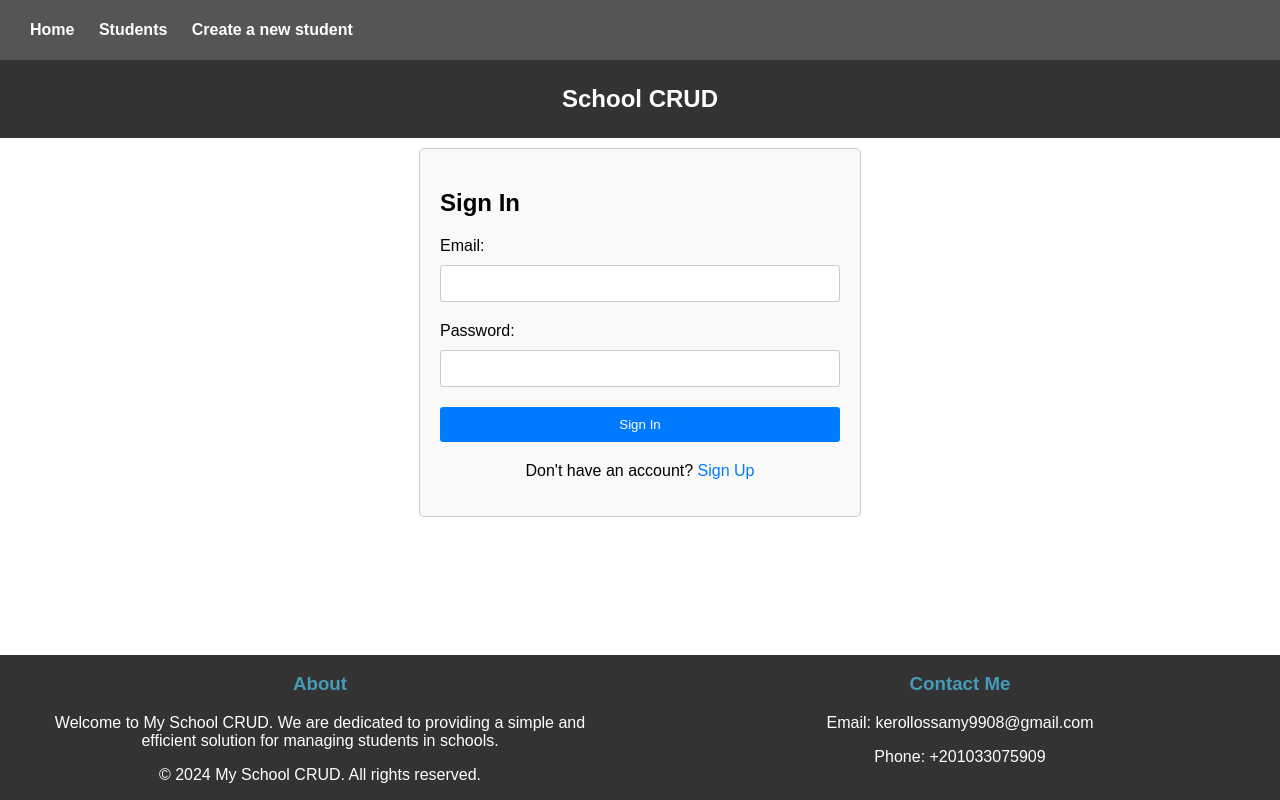
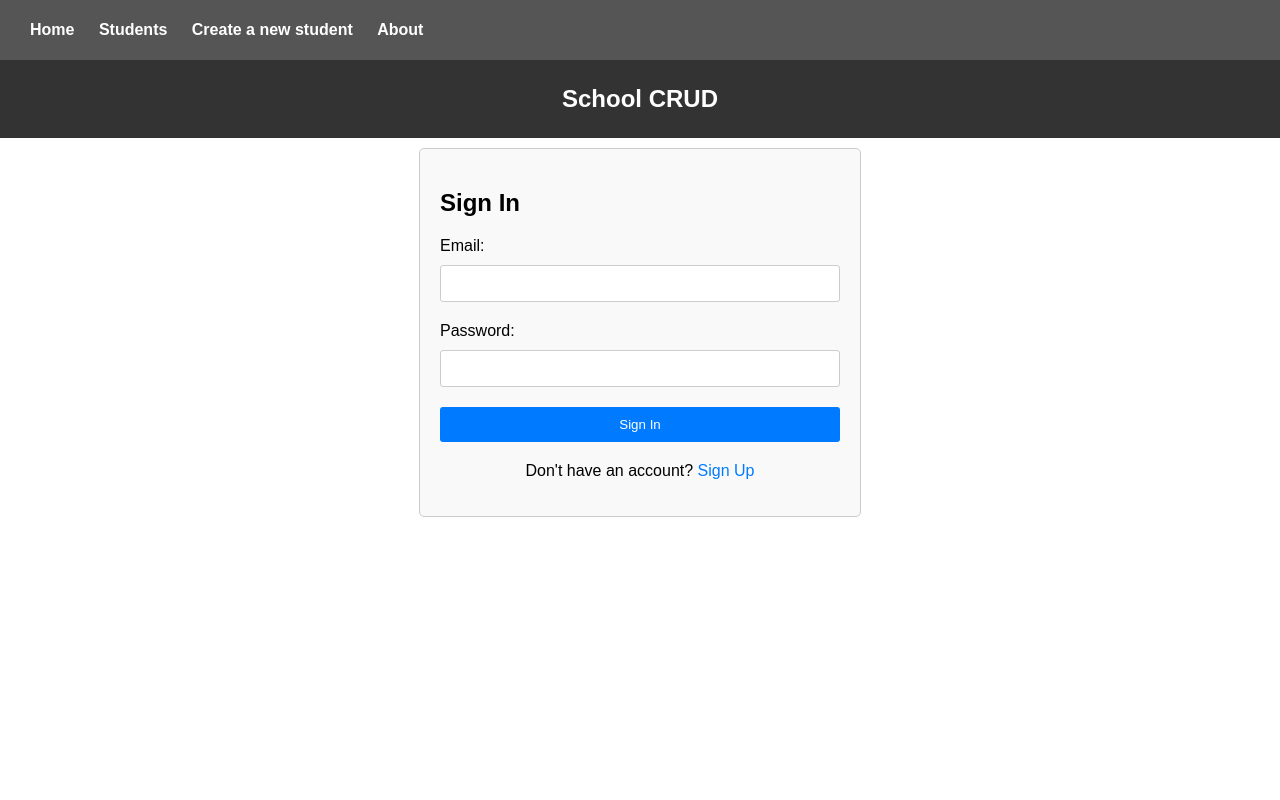
Before and after one commit to Mikerosoft99/School_CRUD_Demo, a Django app: page / in a window 1280 px wide. Run offline with Django 5.2, Linux system fonts and the light colour scheme.

Commit message:
Removed footer and added about page, Fixed pop up message position

```diff
--- a/day2/templates/day2/students.html
+++ b/day2/templates/day2/students.html
@@ -5,7 +5,6 @@
 {% endblock style %}
 {% block content %}
 <h2 class="title">Students List</h2>
-
 {% if students %}
     <table>
         <thead>
--- a/day2/views.py
+++ b/day2/views.py
@@ -98,3 +98,6 @@ def signin(request):
 def signout(request):
     request.session.clear()
     return redirect("signin")
+
+def about(request):
+    return render(request, "day2/about.html")
--- a/project/urls.py
+++ b/project/urls.py
@@ -14,7 +14,7 @@ Including another URLconf
     1. Import the include() function: from django.urls import include, path
     2. Add a URL to urlpatterns:  path('blog/', include('blog.urls'))
 """
-from day2.views import delete_student, home, signin, signout, signup, students, create_student, update_student
+from day2.views import about, delete_student, home, signin, signout, signup, students, create_student, update_student
 from django.contrib import admin
 from django.urls import path
 
@@ -28,4 +28,5 @@ urlpatterns = [
     path('create_student/',create_student, name='create_student'),
     path("delete_student/<int:id>",delete_student,name='delete_student'),
     path('update_student/<int:id>/',update_student, name='update_student'),
+    path('about/',about, name='about'),
 ]
--- a/static/css/base.css
+++ b/static/css/base.css
@@ -40,29 +40,19 @@ main {
   padding: 10px;
 }
 
-footer {
-  width: 100%;
-  background-color: #333;
-  color: #fff;
-  text-align: center;
-  position: fixed;
-  bottom: 0;
+.messages-container.fade-out {
+  animation: fadeOut 1s ease;
 }
 
-.footer-content {
-  display: flex;
-  flex-wrap: wrap;
-  justify-content: space-around;
-}
+@keyframes fadeOut {
+  from {
+    opacity: 1;
+  }
 
-.footer-left,
-.footer-right {
-  flex-basis: 45%;
-}
-
-.footer-left h3,
-.footer-right h3 {
-  color: #469bb8;
+  to {
+    opacity: 0;
+    display: none;
+  }
 }
 
 .messages {
@@ -71,6 +61,10 @@ footer {
   margin: 5px auto;
   padding: 0;
   text-align: center;
+  position: fixed;
+  top: 5px;
+  left: 50%;
+  transform: translateX(-50%);
 }
 
 .messages li {
--- a/static/css/sign.css
+++ b/static/css/sign.css
@@ -1,5 +1,4 @@
 .form-container {
-    display: block;
     max-width: 400px;
     margin: 0 auto;
     padding: 20px;
@@ -32,10 +31,11 @@
     border: none;
     border-radius: 3px;
     cursor: pointer;
+    transition: 0.3s ease;
 }
 
 .form-container button:hover {
-    background-color: #0056b3;
+    background-color: #014d9e;
 }
 
 .form-container p {
--- a/templates/base.html
+++ b/templates/base.html
@@ -24,6 +24,9 @@
                 <li>
                     <a href="{% url 'create_student' %}">Create a new student</a>
                 </li>
+                <li>
+                    <a href="{% url 'about' %}">About</a>
+                </li>
                 {% if 'user_email' in request.session %}
                     <li>
                         <a href="{% url 'signout' %}">Sign Out</a>
@@ -35,31 +38,30 @@
             <h2>School CRUD</h2>
         </header>
         {% if messages %}
+            <div id="messages-container" class="messages-container">
                 <ul class="messages">
                     {% for message in messages %}
                         <li {% if message.tags %}class="{{ message.tags }}"{% endif %}>{{ message }}</li>
                     {% endfor %}
                 </ul>
+            </div>
          {% endif %}
         <main>
             {% block content %}
             {% endblock content %}
         </main>
-        <footer>
-            <div class="footer-content">
-                <div class="footer-left">
-                    <h3>About</h3>
-                    <p>
-                        Welcome to My School CRUD. We are dedicated to providing a simple and efficient solution for managing students in schools.
-                    </p>
-                    <p>© 2024 My School CRUD. All rights reserved.</p>
-                </div>
-                <div class="footer-right">
-                    <h3>Contact Me</h3>
-                    <p>Email: kerollossamy9908@gmail.com</p>
-                    <p>Phone: +201033075909</p>
-                </div>
-            </div>
-        </footer>
+        <script>
+            window.onload = function() {
+                var messagesContainer = document.getElementById('messages-container');
+                if (messagesContainer) {
+                    setTimeout(function() {
+                        messagesContainer.classList.add('fade-out');
+                        messagesContainer.addEventListener('animationend', function() {
+                            messagesContainer.remove();
+                        });
+                    }, 2000);
+                }
+            };
+        </script>
     </body>
 </html>
```
Also changed, not shown: day2/templates/day2/about.html (added, +17 -0 lines), static/css/about.css (added, +24 -0 lines), db.sqlite3. Lines whose indentation alone changed are shown as unchanged.
